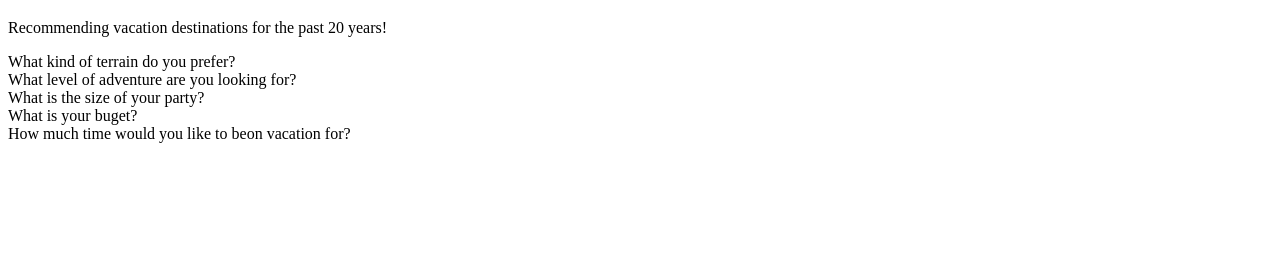
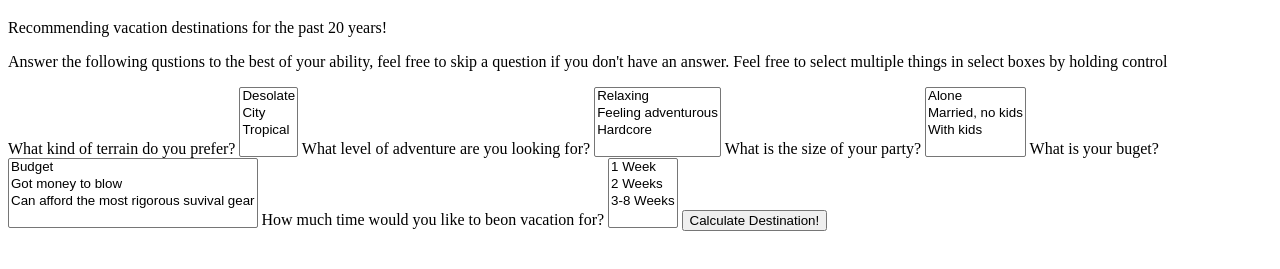
Before and after one commit to Hreacon/IntroWeek2Review, a plain HTML site: page index.html in a window 1280 px wide. Shown: the part 61-330 px from the top of the page. Drawn offline with Linux system fonts and the light colour scheme.

Commit message:
refactor radio buttons to select boxes for multple selections

```diff
--- a/index.html
+++ b/index.html
@@ -15,17 +15,19 @@
       </p>
     </div>
     <div class="questionaire">
-      <form>
+      <p>Answer the following qustions to the best of your ability, feel free to skip a question if you don't have an answer. Feel free to select multiple things in select boxes by holding control</p>
+      <form id="questionaire">
         <label for="terain">What kind of terrain do you prefer?</label>
-        <div id="terrain"></div>
+        <select name="terrain" multiple id="terrain"></select>
         <label for="adventure">What level of adventure are you looking for?</label>
-        <div id="adventure"></div>
+        <select name="adventure" multiple id="adventure"></select>
         <label for="partysize">What is the size of your party?</label>
-        <div id="partysize"></div>
+        <select name="partysize" multiple id="partysize"></select>
         <label for="budget">What is your buget?</label>
-        <div id="budget"></div>
+        <select name="budget" multiple id="budget"></select>
         <label for="time">How much time would you like to beon vacation for?</label>
-        <div id="time"></div>
+        <select name="time" multiple id="time"></select>
+        <input type="submit" name="submit" value="Calculate Destination!">
       </form>
     </div>
     <div class="vacation" id="antartica">
--- a/js/scripts.js
+++ b/js/scripts.js
@@ -4,7 +4,7 @@ $(document).ready(function() {
   // on form submit, read the answers and tally the points
 
   // ids of destinations
-  var destionations = [
+  var destinations = [
     ["antartica", 0],
     ["london", 0],
     ["bahamas",0]
@@ -41,10 +41,9 @@ $(document).ready(function() {
   ];
 
   // mock up html for questionaire
-  var optionBegin = '<div><input type="radio" value="';
-  var optionMiddle= '" name="';
-  var optionMiddle2= '">';
-  var optionEnd = '</div>';
+  var optionBegin = '<option value="';
+  var optionMiddle= '">';
+  var optionEnd = '</option>';
 
   // combine answer arrays into one for easy looping
   var questionaire = [terrain, adventure, partysize, budget, time];
@@ -53,7 +52,7 @@ $(document).ready(function() {
   questionaire.forEach(function(question){
     var name = question.shift();
     question.forEach(function(answer) {
-      var option = optionBegin + answer[1] + optionMiddle + name + optionMiddle2 + answer[0] + optionEnd;
+      var option = optionBegin + answer[1] + optionMiddle + answer[0] + optionEnd;
       $("#"+name).append(option);
     });
   });
@@ -66,7 +65,7 @@ $(document).ready(function() {
     // show that destination, hide the questionaire
     // if two are tied, random or show both?
 
-    $("input:checked").each(function() {
+    $("option:checked").each(function() {
       var answer = $(this).val();
       if( answer === destinations[0][0]) {
         destinations[0][1]++;
@@ -77,6 +76,19 @@ $(document).ready(function() {
       }
     });
 
+    // find out which destinations won
+    if( destinations[0][1] >= destinations[1][1] && destinations[0][1] >= destinations[2][1] ) {
+      $("#"+destinations[0][0]).show().text(destinations[0][0] + " " + destinations[0][1]);
+    }
+    if( destinations[1][1] >= destinations[0][1] && destinations[1][1] >= destinations[2][1] ) {
+      $('#'+destinations[1][0]).show().text(destinations[1][0] + " " + destinations[1][1]);
+    }
+    if( destinations[2][1] >= destinations[0][1] && destinations[2][1] >= destinations[1][1] ) {
+      $('#'+destinations[2][0]).show().text(destinations[2][0] + " " + destinations[2][1]);
+    }
+    destinations.forEach(function(destination){
+      destination[1]=0;
+    });
     event.preventDefault();
   });
 });
```
